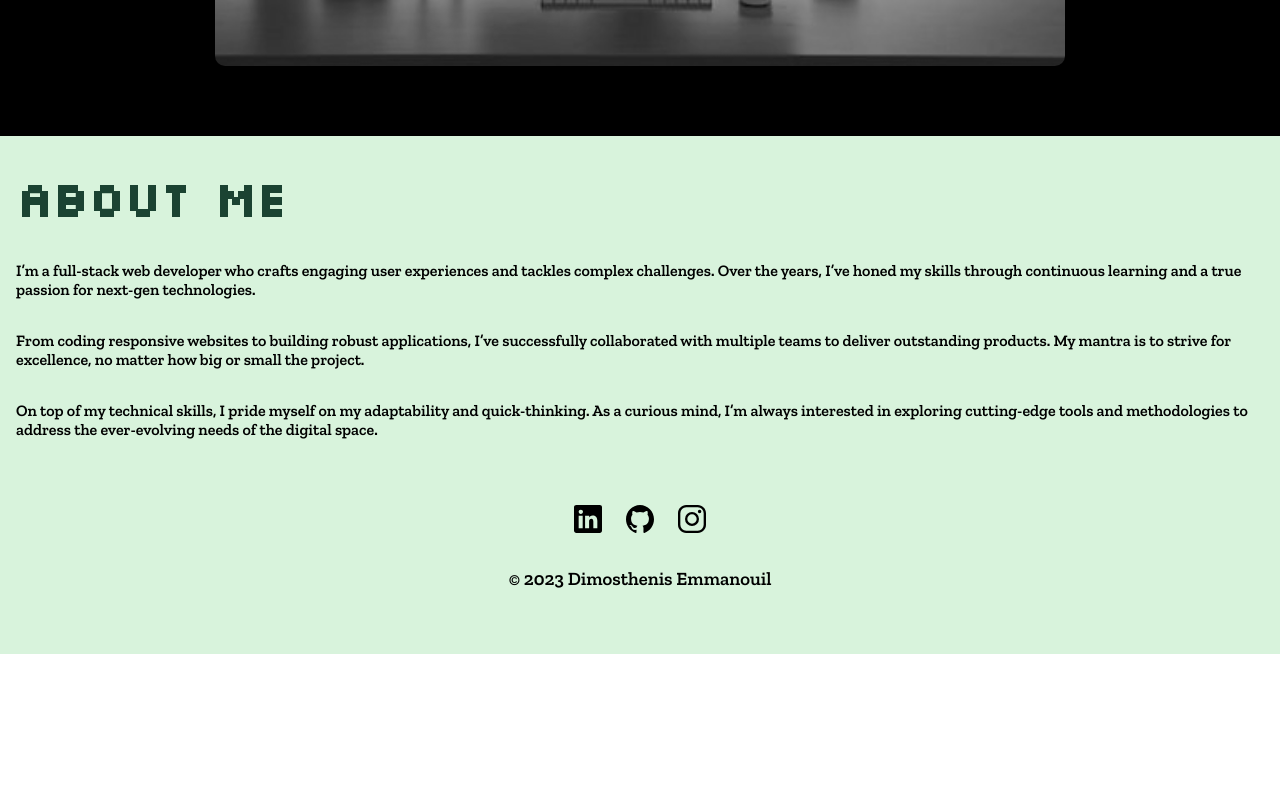
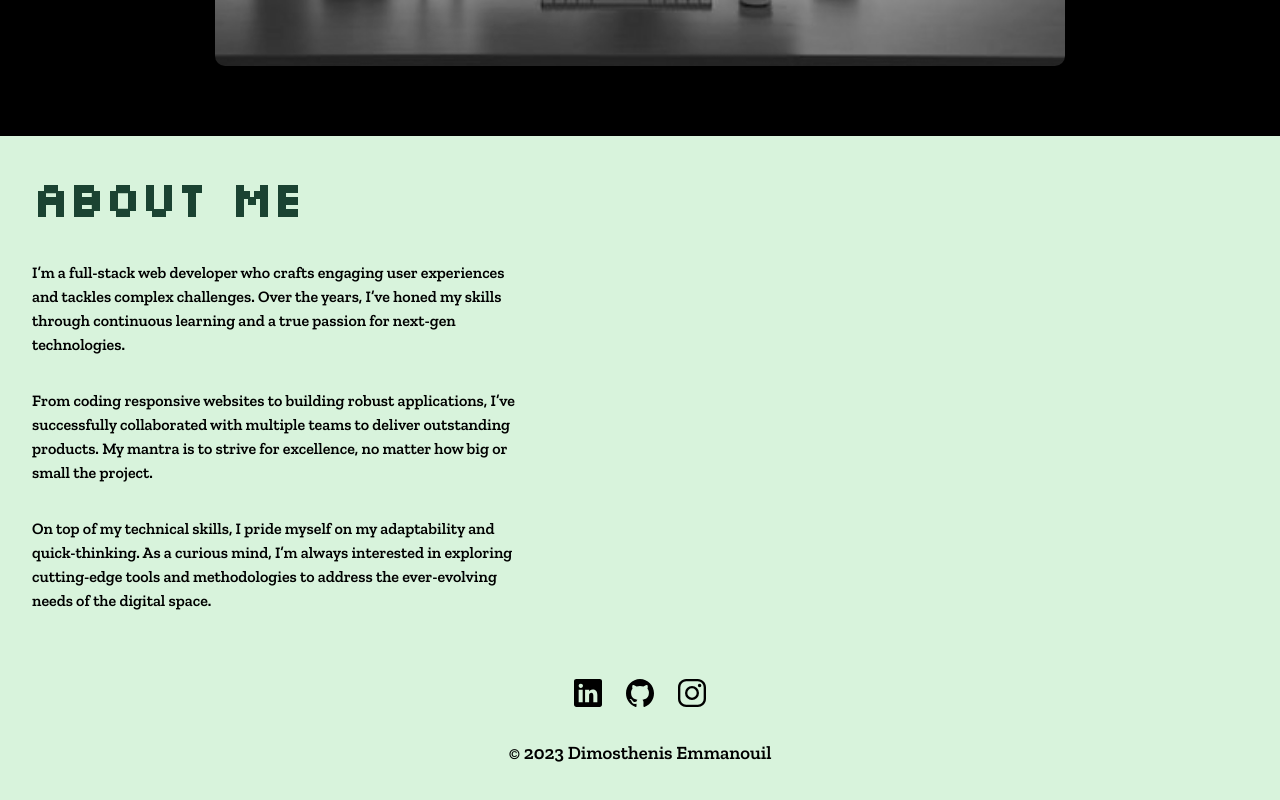
Before and after one commit to Albatraoz12/Portfolio, a React (Vite) app: page / in a window 1280 px wide. Shown: the part 1078-1878 px from the top of the page. Before the commit the page ends 1732 px from the top, so only its background shows below. Built offline with nearby package versions, Linux system fonts and the light colour scheme.

Commit message:
style aboutme section to match design

```diff
--- a/src/components/About/about.scss
+++ b/src/components/About/about.scss
@@ -14,3 +14,14 @@ section {
     font-family: 'Silkscreen', cursive;
   }
 }
+
+@include tablet {
+  section {
+    width: 100%;
+    padding-inline: 2rem;
+    p {
+      width: 490px;
+      line-height: 1.5em;
+    }
+  }
+}
```
